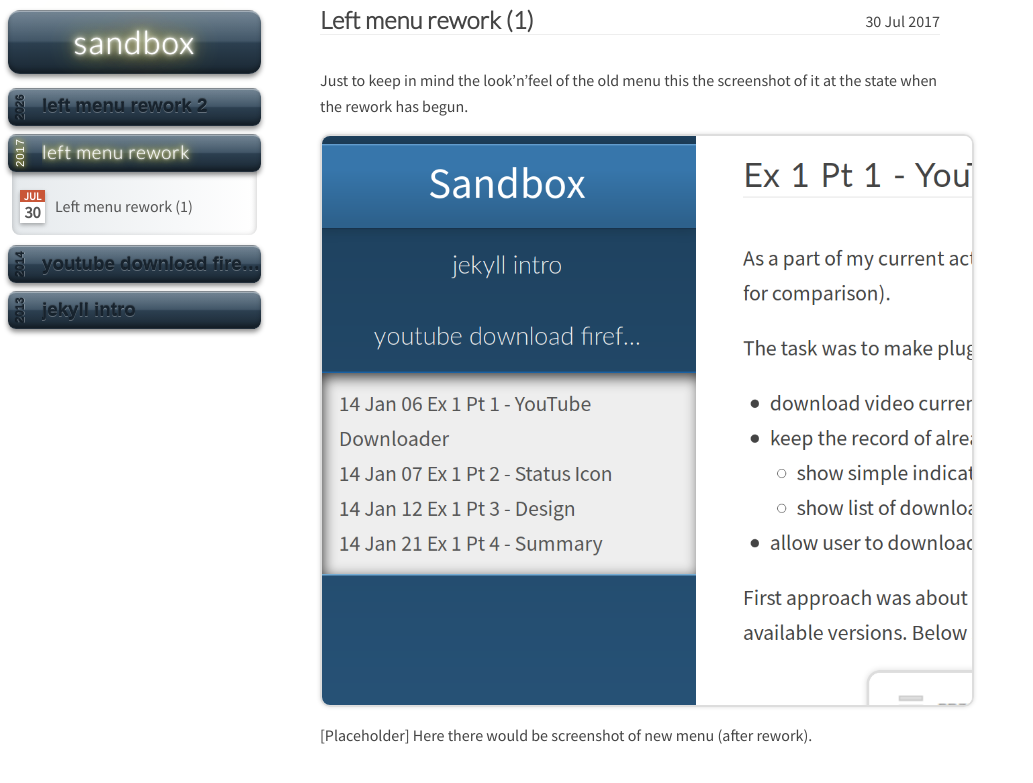
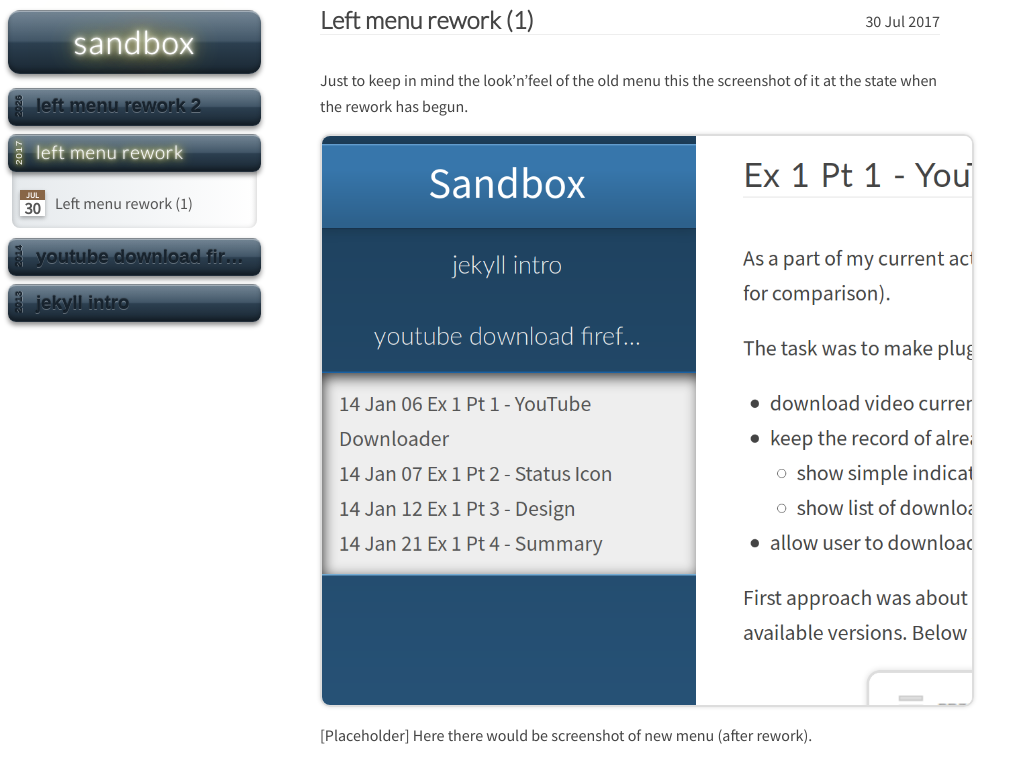
Before and after one commit to urobor/urobor.github.io, a Jekyll site: the page built from _posts/2017-07-30-oldmenu.markdown, in a window 1280 px wide. Shown: the top 783 px of the page, without its empty margins (0-1033 px from the left). Built offline with Jekyll 4.4.1, drawn with Linux system fonts in a browser that asks for light colours; some web fonts are replaced.

Commit message:
small refinment

```diff
--- a/css/skeleton.css
+++ b/css/skeleton.css
@@ -2,7 +2,7 @@
     --bar-top: #3d566b;
     --bar-bottom: #26394a;
     --bar-edge: #232f3b;
-    --badge: #c95637;
+    --badge: #886647;
     --neon: #ffe94d;
     --neon-glow: #ff9d00;
 
@@ -124,7 +124,7 @@ header {
 .group-name {
     flex: 1;
     min-width: 0;
-    padding: 6px 0;
+    padding: 10px;
     overflow: hidden;
     text-overflow: ellipsis;
 }
@@ -153,12 +153,11 @@ header {
 
 .year {
     align-self: stretch;
-    margin-right: 10px;
-    padding: 0 4px;
+    padding: 2 4 0 0px;
     writing-mode: vertical-rl;
     transform: rotate(180deg);
     text-align: center;
-    font-size: 0.72rem;
+    font-size: 0.62rem;
     line-height: 1.4;
 }
 
@@ -235,13 +234,13 @@ header {
     padding: 1px 0;
     background: var(--badge);
     color: #fff;
-    font-size: 0.68rem;
+    font-size: 0.5rem;
     font-weight: bold;
     text-transform: uppercase;
 }
 
 .day {
-    padding: 2px 0;
+    padding: 0px 0;
     background: #fff;
     font-size: 1.02rem;
     font-weight: bold;
```
